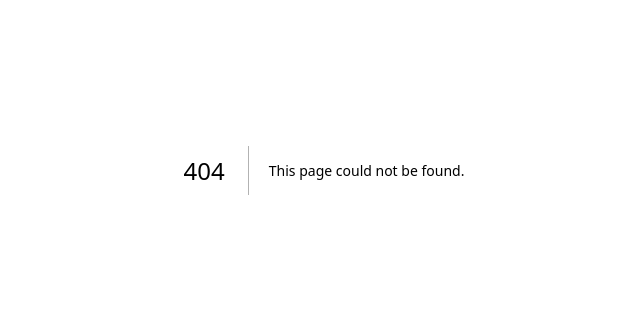
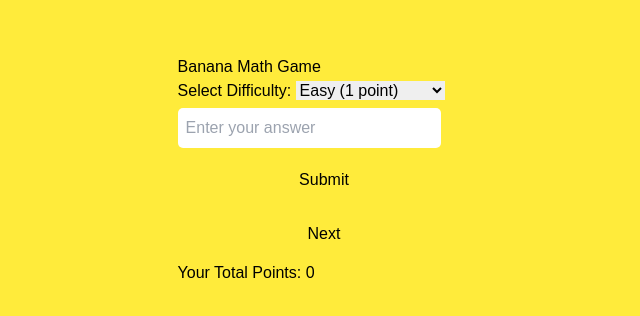
Before and after one commit to Abdul1013Faththah/hang-with-banana, a Next.js app: page /game in a window 1280 px wide. Before the commit this address had no page. Shown: the part 230-546 px from the top of the page, without its empty margins (316-956 px from the left). Built offline with nearby package versions, Linux system fonts and the light colour scheme; no server answers.

Commit message:
first step of Banana game

```diff
--- /dev/null
+++ b/pages/api/updatePoints.js
@@ -0,0 +1,22 @@
+import clientPromise from "../../lib/mongodb";
+
+export default async function handler(req, res) {
+  if (req.method !== "POST") return res.status(405).json({ message: "Method Not Allowed" });
+
+  try {
+    const { email, points } = req.body;
+    const client = await clientPromise;
+    const db = client.db();
+
+    await db.collection("users").updateOne(
+      { email },
+      { $inc: { points: points } },
+      { upsert: true }
+    );
+
+    res.status(200).json({ message: "Points updated" });
+  } catch (error) {
+    console.error("Error updating points:", error);
+    res.status(500).json({ message: "Internal Server Error" });
+  }
+}
--- /dev/null
+++ b/pages/game.js
@@ -0,0 +1,111 @@
+import { useState, useEffect } from "react";
+import { useSession } from "next-auth/react";
+
+const difficultySettings = {
+  easy: { time: null, points: 1 },
+  medium: { time: 60, points: 2 },
+  hard: { time: 30, points: 3 },
+};
+
+export default function Game() {
+  const { data: session } = useSession();
+  const [imageUrl, setImageUrl] = useState("");
+  const [correctAnswer, setCorrectAnswer] = useState(null);
+  const [userAnswer, setUserAnswer] = useState("");
+  const [difficulty, setDifficulty] = useState("easy");
+  const [timeLeft, setTimeLeft] = useState(null);
+  const [points, setPoints] = useState(0);
+  const [message, setMessage] = useState("");
+
+  useEffect(() => {
+    if (difficulty !== "easy") {
+      setTimeLeft(difficultySettings[difficulty].time);
+    }
+    fetchNewQuestion();
+  }, [difficulty]);
+
+  useEffect(() => {
+    if (timeLeft !== null && timeLeft > 0) {
+      const timer = setTimeout(() => setTimeLeft(timeLeft - 1), 1000);
+      return () => clearTimeout(timer);
+    } else if (timeLeft === 0) {
+      setMessage("Time's up! Try again.");
+    }
+  }, [timeLeft]);
+
+  async function fetchNewQuestion() {
+    setMessage("");
+    try {
+      const res = await fetch("https://marcconrad.com/uob/banana/api.php");
+      const data = await res.json();
+      setImageUrl(data.question);
+      setCorrectAnswer(data.solution);
+      setUserAnswer("");
+    } catch (error) {
+      console.error("Error fetching question:", error);
+    }
+  }
+
+  async function handleSubmit() {
+    if (parseInt(userAnswer) === correctAnswer) {
+      const earnedPoints = difficultySettings[difficulty].points;
+      setPoints(points + earnedPoints);
+      setMessage(`Correct! You earned ${earnedPoints} points.`);
+
+      if (session?.user) {
+        await updateUserPoints(earnedPoints);
+      }
+    } else {
+      setMessage("Wrong answer. Try again!");
+    }
+  }
+
+  async function updateUserPoints(earnedPoints) {
+    try {
+      await fetch("/api/updatePoints", {
+        method: "POST",
+        headers: { "Content-Type": "application/json" },
+        body: JSON.stringify({
+          email: session.user.email,
+          points: earnedPoints,
+        }),
+      });
+    } catch (error) {
+      console.error("Error updating points:", error);
+    }
+  }
+
+  return (
+    <div className="game-container">
+      <h1>Banana Math Game</h1>
+      <div>
+        <label>Select Difficulty: </label>
+        <select value={difficulty} onChange={(e) => setDifficulty(e.target.value)}>
+          <option value="easy">Easy (1 point)</option>
+          <option value="medium">Medium (2 points)</option>
+          <option value="hard">Hard (3 points)</option>
+        </select>
+      </div>
+
+      {difficulty !== "easy" && <p>Time Left: {timeLeft}s</p>}
+
+      <div className="image-container">
+        {imageUrl && <img src={imageUrl} alt="Math Question" />}
+      </div>
+
+      <input
+        type="number"
+        placeholder="Enter your answer"
+        value={userAnswer}
+        onChange={(e) => setUserAnswer(e.target.value)}
+      />
+      <button onClick={handleSubmit}>Submit</button>
+
+      <p>{message}</p>
+
+      <button onClick={fetchNewQuestion}>Next</button>
+
+      <p>Your Total Points: {points}</p>
+    </div>
+  );
+}
```
